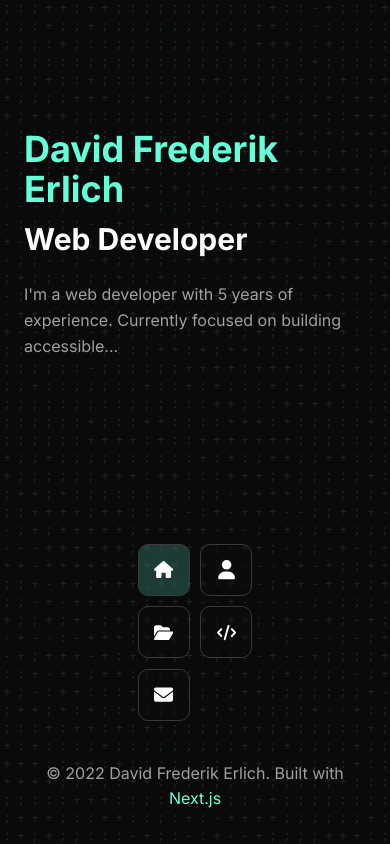
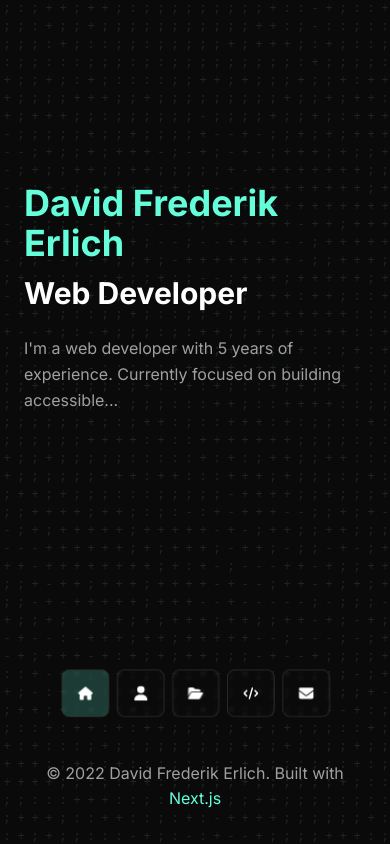
Before and after one commit to daviderl99/my-website, a Next.js app: page / in a window 390 px wide. Built offline with nearby package versions, Linux system fonts and the light colour scheme.

Commit message:
style: update backdrop blur and spacing in navigation and project components

```diff
--- a/src/components/BackgroundCanvas/BackgroundCanvas.tsx
+++ b/src/components/BackgroundCanvas/BackgroundCanvas.tsx
@@ -47,7 +47,7 @@ export default function BackgroundCanvas() {
       rows = Math.ceil(height / CELL_HEIGHT);
       phaseOffsets = new Float32Array(columns * rows);
 
-      // Give each character spot its own random starting point so the motion does not look too uniform.
+      // Start off each character at a random point in the wave cycle
       for (let i = 0; i < phaseOffsets.length; i += 1) {
         phaseOffsets[i] = Math.random() * Math.PI * 2;
       }
@@ -58,7 +58,7 @@ export default function BackgroundCanvas() {
       context.textAlign = "center";
       context.textBaseline = "middle";
 
-      // Time keeps increasing, which makes the wave move.
+      // Time keeps increasing, which moves the wave
       const t = time * WAVE_SPEED;
       const maxCharIndex = CHAR_SET.length - 1;
 
@@ -68,14 +68,14 @@ export default function BackgroundCanvas() {
           const y = row * CELL_HEIGHT + CELL_HEIGHT / 2;
           const index = row * columns + col;
 
-          // Mix a few soft wave patterns together for a smooth, natural-looking movement.
+          // Mix a few soft wave patterns together for a smooth, natural-looking movement
           const phase = phaseOffsets[index];
           const waveX = Math.sin(col * 0.36 + t + phase * 0.7);
           const waveY = Math.cos(row * 0.31 - t * 0.9 + phase * 0.4);
           const crossWave = Math.sin((col + row) * 0.18 + t * 0.65 + phase);
           const wave = (waveX + waveY + crossWave) / 3;
 
-          // Turn the wave value into a 0-1 value, then use it to pick one character from CHAR_SET.
+          // Normalize the value to a 0-1 range, then use it to pick one character from CHAR_SET
           const normalized = (wave + 1) * 0.5;
           const charIndex = Math.max(
             0,
@@ -83,8 +83,8 @@ export default function BackgroundCanvas() {
           );
           const char = CHAR_SET[charIndex];
 
-          // This controls how much the mouse affects this character.
-          // 1 = very close to the mouse, 0 = outside the mouse effect area.
+          // Controls how much the mouse affects this character
+          // 1 = very close to the mouse, 0 = outside the mouse effect area
           let hoverStrength = 0;
           if (mouse.active) {
             const dx = x - mouse.x;
@@ -92,14 +92,14 @@ export default function BackgroundCanvas() {
             const distanceSq = dx * dx + dy * dy;
 
             if (distanceSq < HOVER_RADIUS_SQ) {
-              // Closer to the mouse = stronger effect.
+              // Closer to the mouse = stronger effect
               const distance = Math.sqrt(distanceSq);
               hoverStrength = 1 - distance / HOVER_RADIUS;
             }
           }
 
           const size = BASE_FONT_SIZE + hoverStrength * 5;
-          const alpha = 0.17 + hoverStrength * 0.78;
+          const alpha = 0.17 + hoverStrength * 0.5;
 
           context.font = `${size}px "Fira Code", "Courier New", monospace`;
           context.fillStyle = `rgba(160, 255, 232, ${alpha.toFixed(3)})`;
--- a/src/components/Navigation/Navigation.module.scss
+++ b/src/components/Navigation/Navigation.module.scss
@@ -7,7 +7,7 @@
 .sectionNavList {
   display: grid;
   grid-template-columns: repeat(5, minmax(0, 1fr));
-  gap: 0.85rem;
+  gap: 0.75rem;
   list-style: none;
 }
 
@@ -26,7 +26,7 @@
   padding: 0;
   border-radius: 10px;
   min-width: 3.8rem;
-  backdrop-filter: blur(1px);
+  backdrop-filter: blur(2px);
   transition:
     transform 0.2s ease,
     border-color 0.2s ease,
@@ -74,11 +74,11 @@
   background: color-mix(in srgb, var(--background) 84%, transparent);
   color: var(--primary);
   font-family: "Fira Code", "Courier New", monospace;
-  font-size: 0.7rem;
+  font-size: 0.8rem;
   letter-spacing: 0.05em;
   padding: 0.3rem 0.45rem;
   border-radius: 8px;
-  backdrop-filter: blur(12px);
+  backdrop-filter: blur(2px);
   white-space: nowrap;
   transition:
     opacity 0.18s ease,
@@ -93,26 +93,26 @@
 
 @media (max-width: 768px) {
   .sectionNav {
-    padding-top: 1rem;
-    padding-bottom: 0.5rem;
+    padding: 1.25rem 1.5rem 0.75rem;
   }
 
   .sectionNavList {
-    grid-template-columns: repeat(3, minmax(0, 1fr));
-    gap: 0.65rem;
-  }
-
-  .sectionNavButton {
-    min-width: 3.5rem;
+    grid-template-columns: repeat(5, minmax(0, 1fr));
+    gap: 0.75rem;
+    transform: scale(0.9);
+    transform-origin: center bottom;
   }
 }
 
 @media (max-width: 560px) {
-  .sectionNavList {
-    grid-template-columns: repeat(2, minmax(0, 1fr));
+  .sectionNav {
+    padding: 1.25rem 1.5rem 0.75rem;
   }
 
-  .sectionNavButton {
-    min-width: 3.25rem;
+  .sectionNavList {
+    grid-template-columns: repeat(5, minmax(0, 1fr));
+    gap: 0.75rem;
+    transform: scale(0.78);
+    transform-origin: center bottom;
   }
 }
--- a/src/components/Projects/Projects.tsx
+++ b/src/components/Projects/Projects.tsx
@@ -42,7 +42,7 @@ export default function Projects() {
               data-aos-duration="400"
               data-aos-delay={i * 100}
               data-aos-once="true"
-              className="group rounded-lg border border-border bg-background/60 p-6 backdrop-blur-[1px] transition-colors"
+              className="group rounded-lg border border-border bg-background/60 p-6 backdrop-blur-[2px] transition-colors"
             >
               <div className="flex items-start justify-between mb-3">
                 <h3 className="text-lg font-semibold text-primary group-hover:text-accent transition-colors">
--- a/src/components/Skills/Skills.tsx
+++ b/src/components/Skills/Skills.tsx
@@ -33,7 +33,7 @@ const Skills = () => {
               data-aos-duration="400"
               data-aos-delay={i * 100}
               data-aos-once="true"
-              className="rounded-lg border border-[var(--border)] bg-background/60 p-6 backdrop-blur-[1px]"
+              className="rounded-lg border border-[var(--border)] bg-background/60 p-6 backdrop-blur-[2px]"
             >
               <h3 className="mb-4 font-mono text-sm font-medium text-accent">
                 {skill.title}
```
